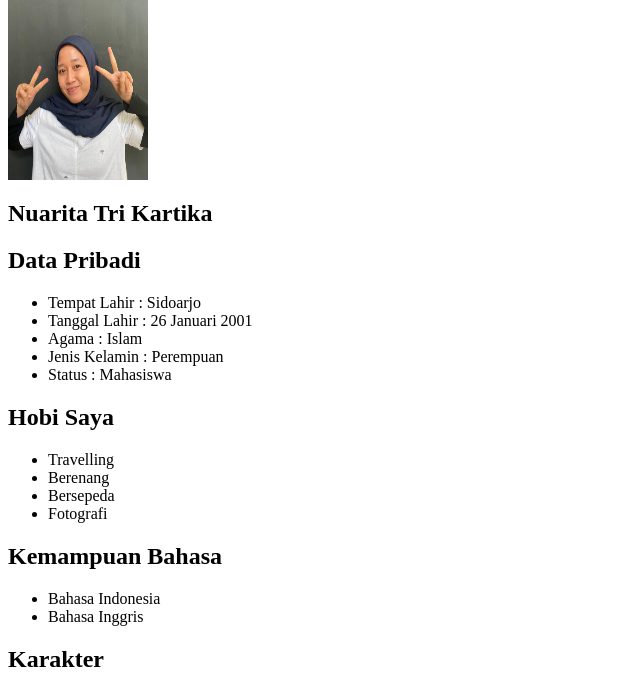
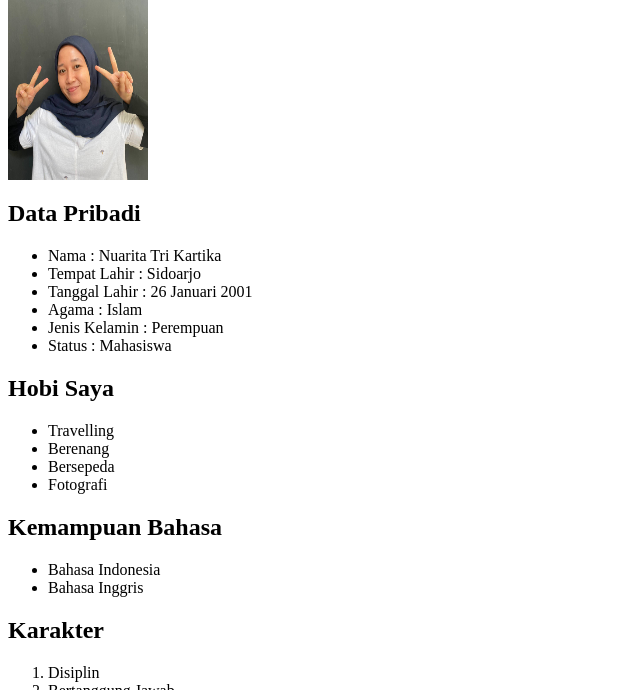
Before and after one commit to nuarita/nuarita.github.io, a plain HTML site: page portofolio.html in a window 1280 px wide. Shown: the part 66-756 px from the top of the page, without its empty margins (0-640 px from the left). Drawn offline with Linux system fonts and the light colour scheme.

Commit message:
penambahan pada portofolio

```diff
--- a/portofolio.html
+++ b/portofolio.html
@@ -2,9 +2,9 @@
     <body>
         <h1>TUGAS PORTOFOLIO</h1>
         <img src="Nuarita_.jpg" height="180" width="140">
-        <h2>Nuarita Tri Kartika</h2>
         <h2>Data Pribadi</h2>
         <ul>
+            <li>Nama : Nuarita Tri Kartika</li>
             <li>Tempat Lahir : Sidoarjo</li>
             <li>Tanggal Lahir : 26 Januari 2001</li>
             <li>Agama : Islam</li>
```
